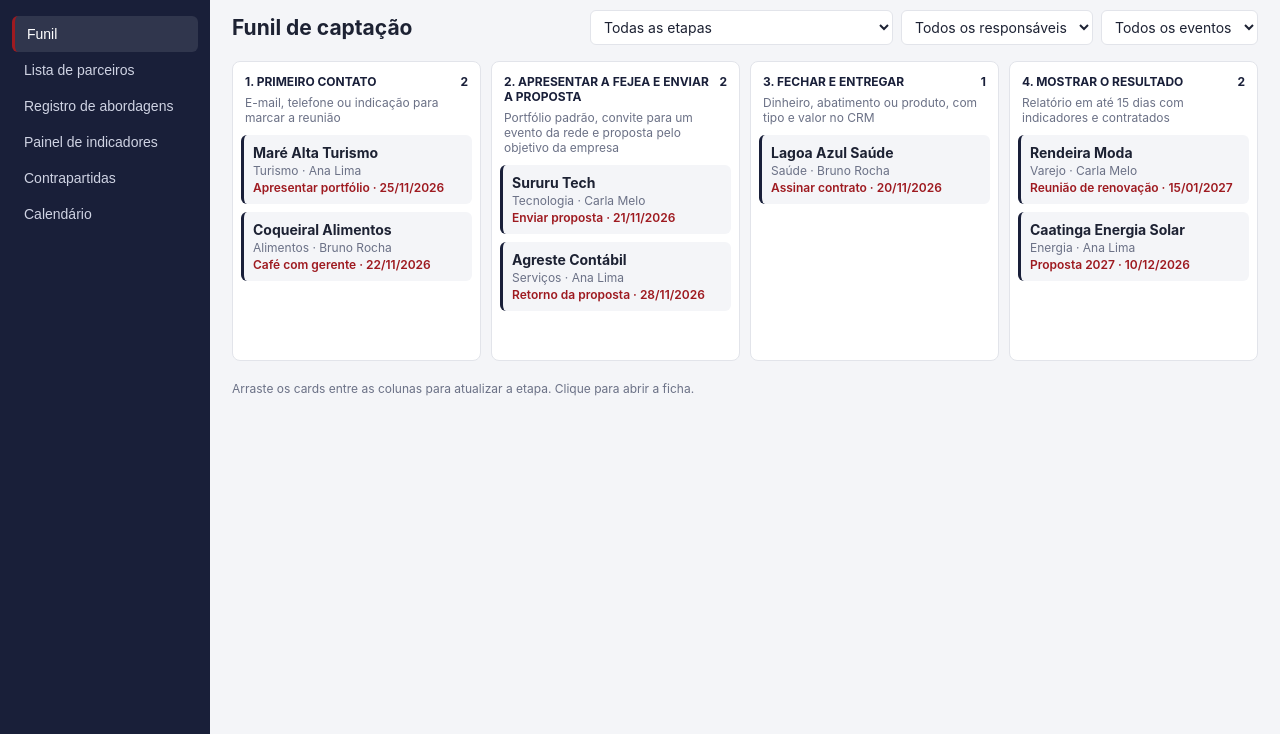
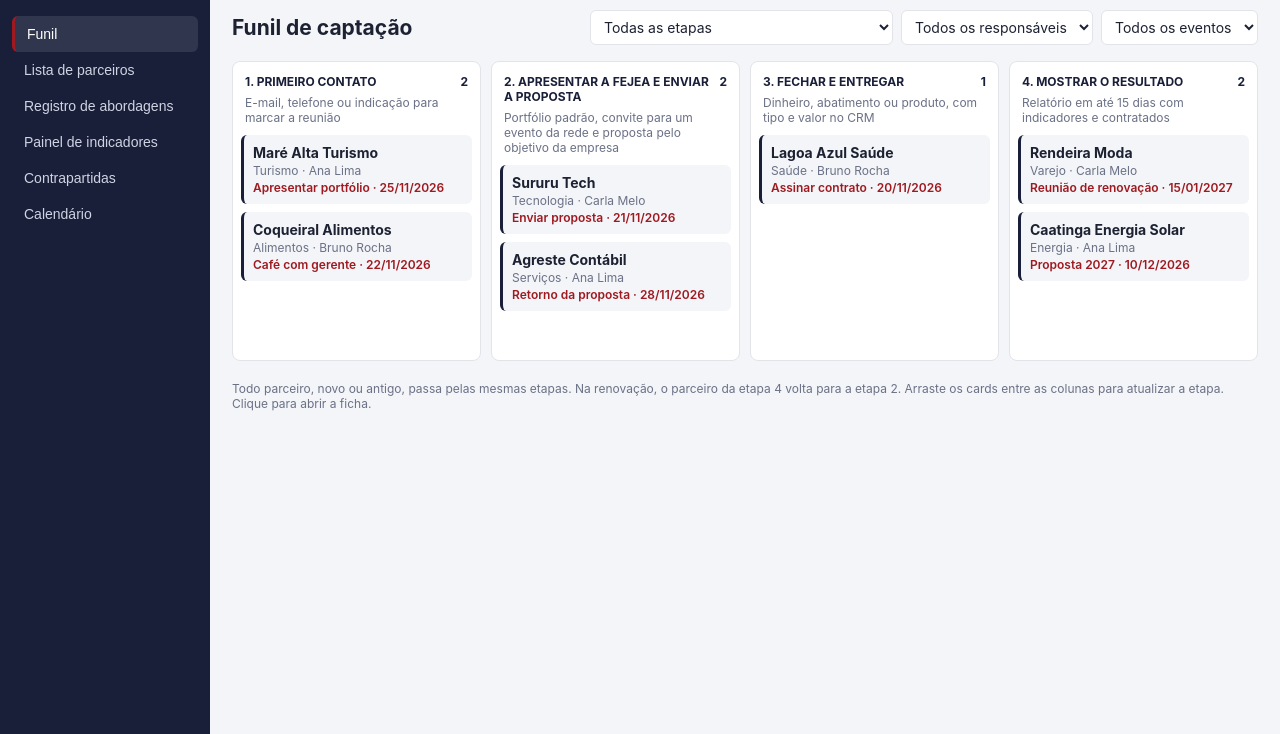
Before and after one commit to sophiasacramento2/crm-fejea, a plain HTML site: page index.html in a window 1280 px wide. Shown: the part 66-800 px from the top of the page. Drawn offline with Linux system fonts and the light colour scheme.

Commit message:
Explica a renovação no funil
Co-Authored-By: Claude Opus 5.5 <noreply@anthropic.com>
Claude-Session: https://claude.ai/code/session_016LGNhJM9rFdB7Ty5ujBmuB

```diff
--- a/index.html
+++ b/index.html
@@ -55,7 +55,7 @@ function filtros(){const o=(a,k,l)=>`<select onchange="S.f.${k}=this.value;draw(
 return `<div class="flt">${o(ET,"e","Todas as etapas")}${o(RESP,"r","Todos os responsáveis")}${o(EVT,"v","Todos os eventos")}</div>`}
 function draw(){document.querySelectorAll("nav button").forEach(b=>b.classList.toggle("on",b.dataset.v==S.view));
 const h=(t,x="")=>`<header><h2>${t}</h2>${x}</header>`;let m="";const L=filt();
-if(S.view=="funil")m=h("Funil de captação",filtros())+`<div class="kan">${ET.map((et,i)=>{const c=L.filter(x=>x.e==i);return `<div class="col" data-e="${i}"><h3><span>${i+1}. ${et}</span><span>${c.length}</span></h3><p class="mu" style="margin:-4px 4px 10px">${ED[i]}</p>${c.map(card).join("")}</div>`}).join("")}</div><p class="mu">Arraste os cards entre as colunas para atualizar a etapa. Clique para abrir a ficha.</p>`;
+if(S.view=="funil")m=h("Funil de captação",filtros())+`<div class="kan">${ET.map((et,i)=>{const c=L.filter(x=>x.e==i);return `<div class="col" data-e="${i}"><h3><span>${i+1}. ${et}</span><span>${c.length}</span></h3><p class="mu" style="margin:-4px 4px 10px">${ED[i]}</p>${c.map(card).join("")}</div>`}).join("")}</div><p class="mu">Todo parceiro, novo ou antigo, passa pelas mesmas etapas. Na renovação, o parceiro da etapa 4 volta para a etapa 2. Arraste os cards entre as colunas para atualizar a etapa. Clique para abrir a ficha.</p>`;
 if(S.view=="lista")m=h("Lista de parceiros",filtros())+`<div class="box" style="overflow-x:auto"><table><tr><th>Empresa</th><th>Segmento</th><th>Etapa</th><th>Responsável</th><th>Tipo</th><th>Valor</th><th>Próxima ação</th></tr>${L.map(x=>`<tr style="cursor:pointer" onclick="ficha(${x.id})"><td><b>${x.n}</b></td><td>${x.s}</td><td>${ET[x.e]}</td><td>${RESP[x.r]}</td><td>${x.t}</td><td>${R(x.v)}</td><td>${x.na} · ${fd(x.d)}</td></tr>`).join("")}</table></div>`;
 if(S.view=="abord"){const n=S.abs.reduce((a,b)=>a+b[2],0);m=h("Registro de abordagens")+`<div class="box"><b>Meta semanal: 5 abordagens</b><div class="bar"><i style="width:${Math.min(100,n/5*100)}%"></i></div><span class="mu">${n} de 5 nesta semana ${n>=5?"· meta batida ✓":""}</span></div>
 <div class="box"><form class="f" onsubmit="addAb(event)"><select name="emp">${S.emp.map(x=>`<option value="${x.id}">${x.n}</option>`).join("")}</select><input type="date" name="d" value="2026-11-19" required><select name="c"><option>E-mail</option><option>WhatsApp</option><option>Reunião</option><option>Evento</option></select><input name="r" placeholder="Resultado da abordagem" required><button class="btn">Registrar</button></form></div>
```
